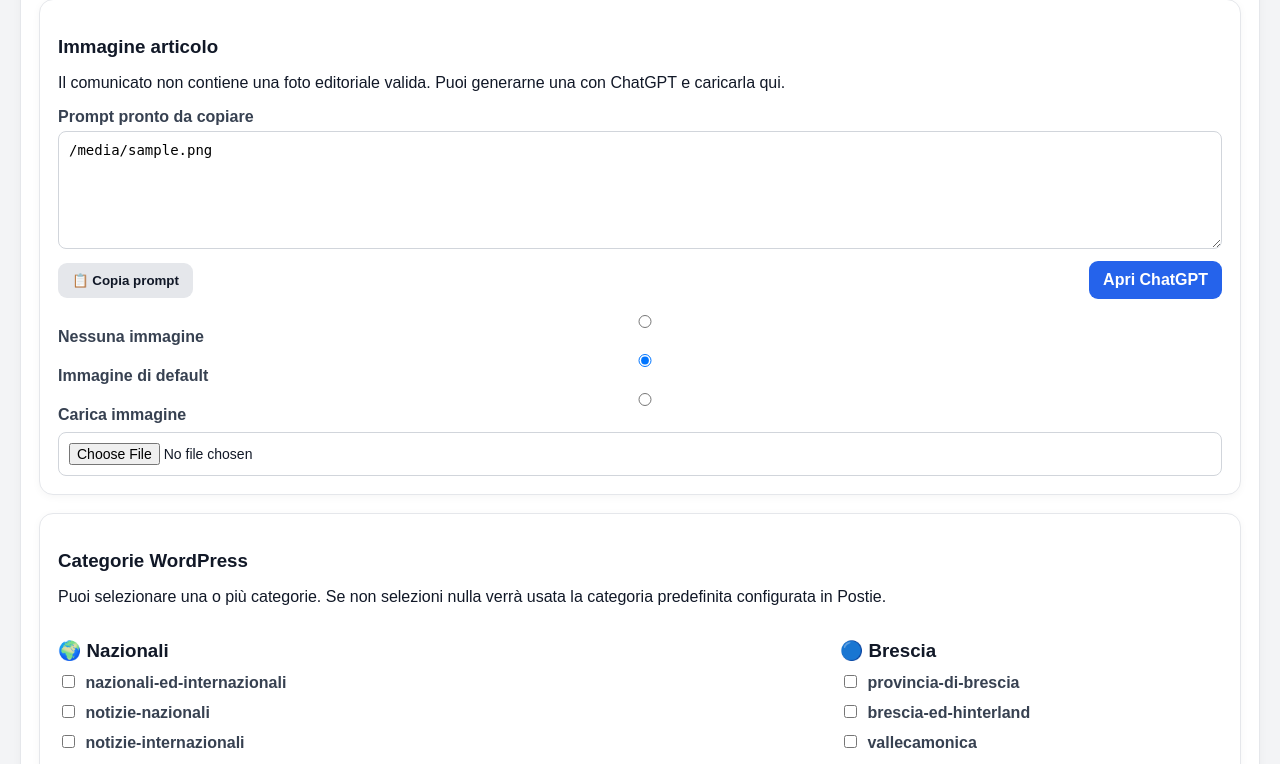
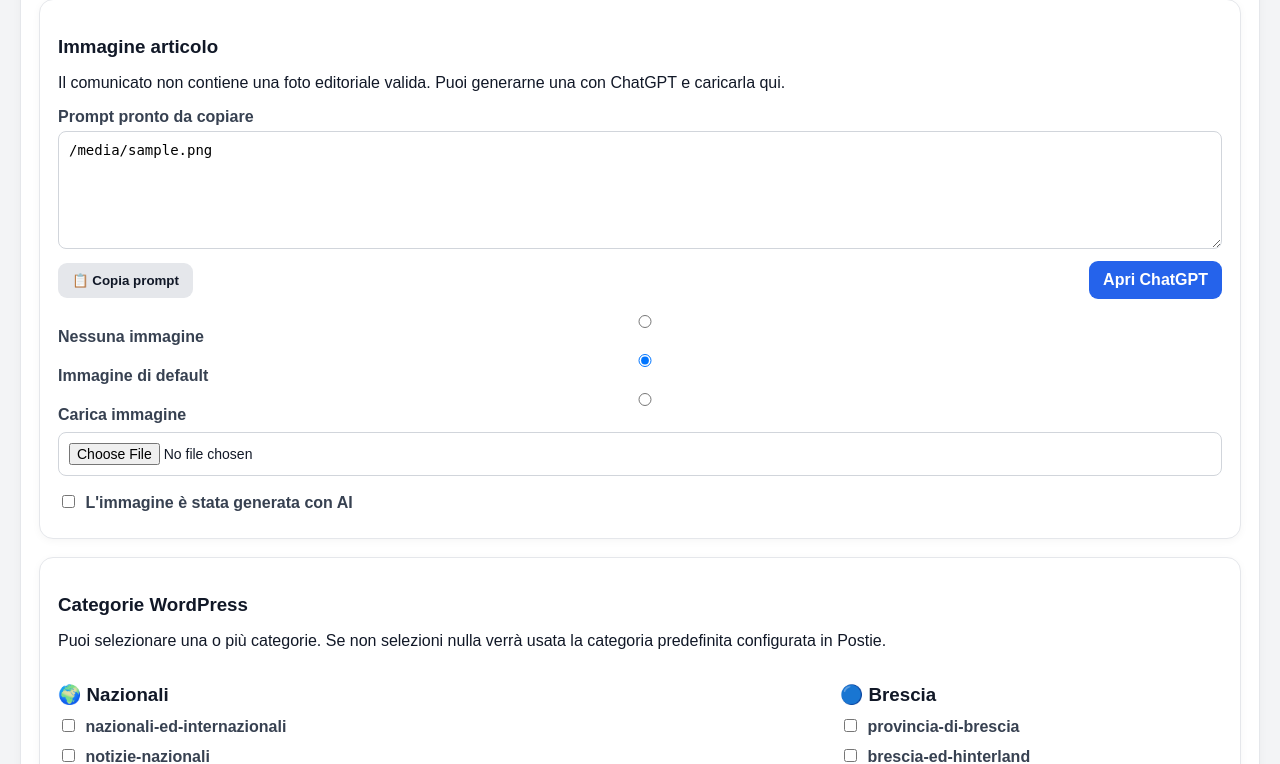
Before and after one commit to Niki206cc/chatgpt, a Flask app: template templates/preview.html in a window 1280 px wide. Shown: the part 642-1406 px from the top of the page. Run offline with Flask 3, Linux system fonts and the light colour scheme; the template is opened without the code that fills it: most values are stand-ins (such as "Sample title", 1, 10 or a date in 2020); parts of the project's set-up code (start-up, migrations or seed data) failed here and were passed over; some libraries are stand-ins or nearby versions.

Commit message:
Aggiunge dicitura immagine AI in anteprima

```diff
--- a/templates/preview.html
+++ b/templates/preview.html
@@ -6,7 +6,7 @@
     <input name="article_title" value="{{ article_title }}">
   </label>
   <label>Articolo HTML per WordPress
-    <textarea name="html_article" rows="22">{{ html_article }}</textarea>
+    <textarea id="html-article" name="html_article" rows="22">{{ html_article }}</textarea>
   </label>
 
   {% if not has_editorial_images %}
@@ -28,6 +28,11 @@
       <label class="check"><input type="radio" name="image_mode" value="upload"> Carica immagine</label>
       <input type="file" name="image_upload" accept="image/jpeg,image/png,image/webp">
     </div>
+
+    <label class="check" style="margin-top:14px">
+      <input type="checkbox" id="ai-image-credit">
+      L'immagine è stata generata con AI
+    </label>
 
     {% if default_image_available %}
       <h3>Immagine di default</h3>
@@ -56,6 +61,11 @@
     <label class="check"><input type="radio" name="image_mode" value="upload"> Carica un’altra immagine</label>
     <input type="file" name="image_upload" accept="image/jpeg,image/png,image/webp">
     <label class="check"><input type="radio" name="image_mode" value="none"> Nessuna immagine</label>
+
+    <label class="check" style="margin-top:14px">
+      <input type="checkbox" id="ai-image-credit">
+      L'immagine è stata generata con AI
+    </label>
 
     <h3>Anteprima immagini disponibili</h3>
     <div class="thumb-grid">
@@ -131,4 +141,31 @@
 
   <button class="btn primary" type="submit">Invia questa mail</button>
 </form>
+
+<script>
+document.addEventListener('DOMContentLoaded', function () {
+  const checkbox = document.getElementById('ai-image-credit');
+  const article = document.getElementById('html-article');
+  if (!checkbox || !article) return;
+
+  const marker = '<p><em>Immagine generata con AI.</em></p>';
+
+  function removeMarker(text) {
+    return text
+      .replace(/\s*<p><em>Immagine generata con AI\.<\/em><\/p>\s*$/i, '')
+      .replace(/\s*Immagine generata con AI\.?\s*$/i, '')
+      .trim();
+  }
+
+  function syncCredit() {
+    let text = removeMarker(article.value);
+    if (checkbox.checked) {
+      text = text + '\n\n' + marker;
+    }
+    article.value = text;
+  }
+
+  checkbox.addEventListener('change', syncCredit);
+});
+</script>
 {% endblock %}
```
